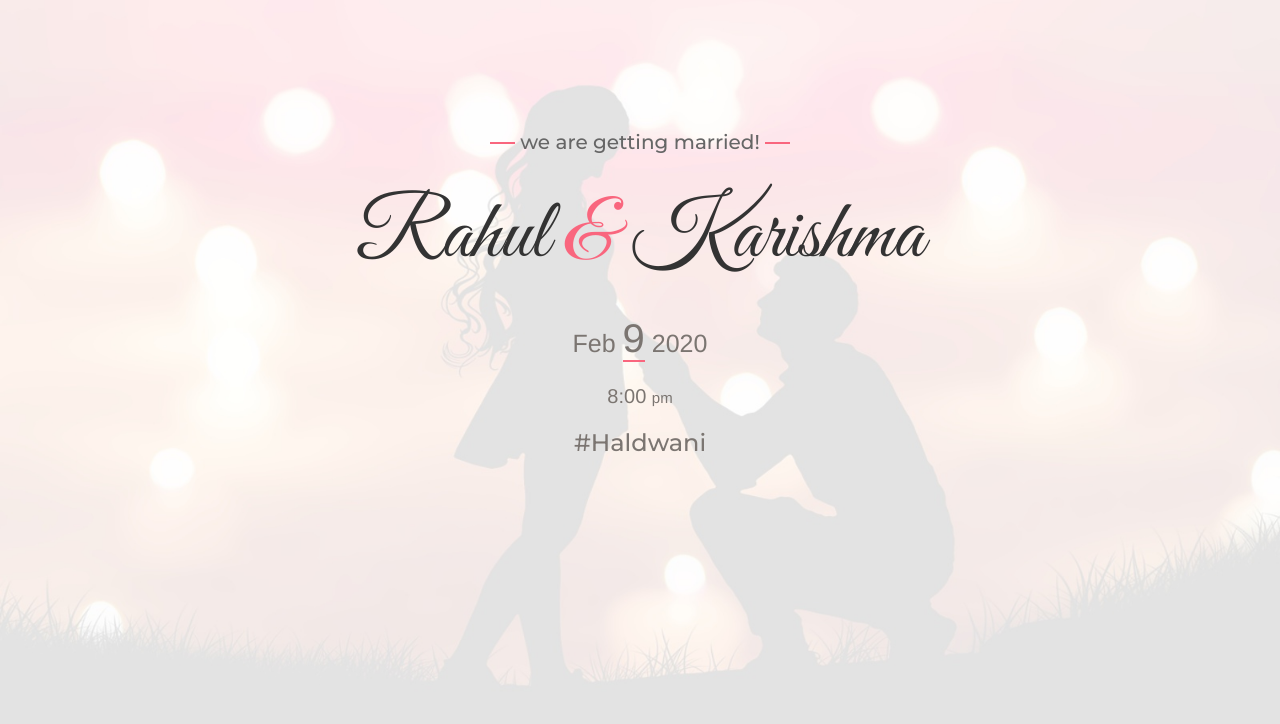
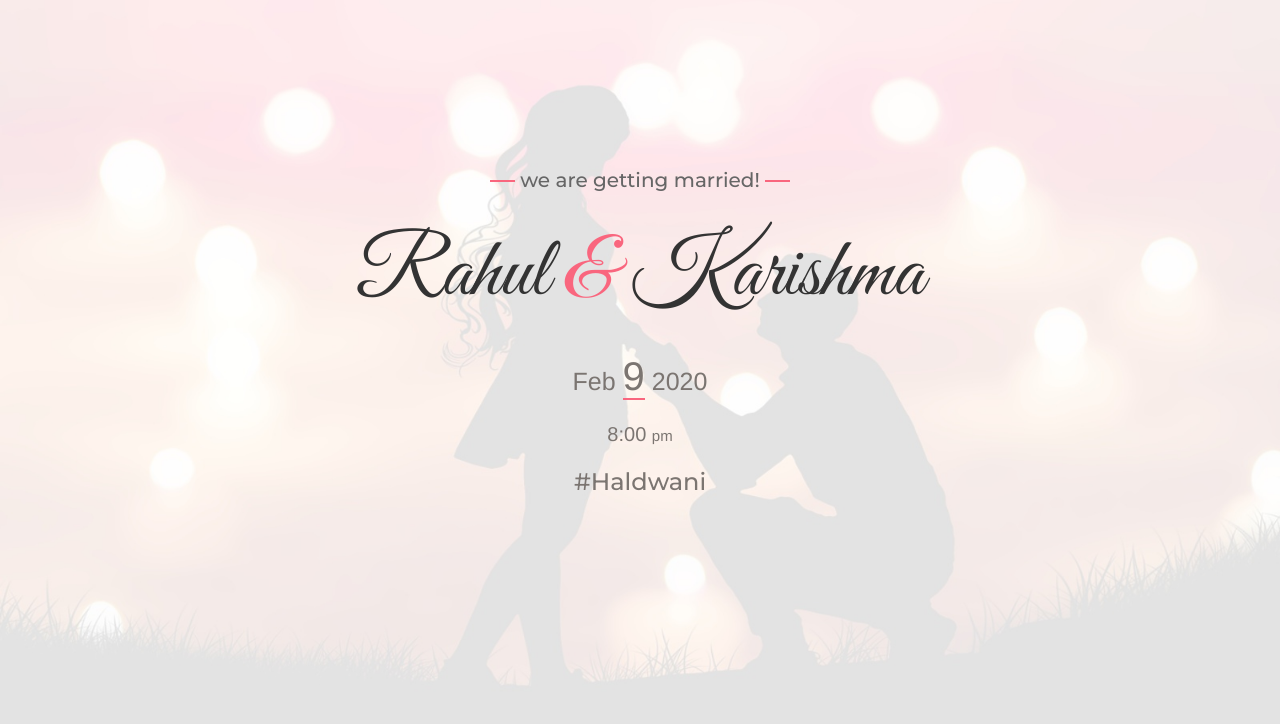
Before and after one commit to rahulpant2336/pro, a Flask app: page / in a window 1280 px wide. Shown: the top 724 px of the page. Run offline with Flask 2, Linux system fonts and the light colour scheme; some libraries are stand-ins or nearby versions.

Commit message:
Update style.css

```diff
--- a/static/css/style.css
+++ b/static/css/style.css
@@ -32,7 +32,7 @@ html{
     color: #f9667e;
 }
 .container-wrap{
-	padding-top: 10%;
+	padding-top: 13%;
 }
 .title{
 	 color: #666;
```
